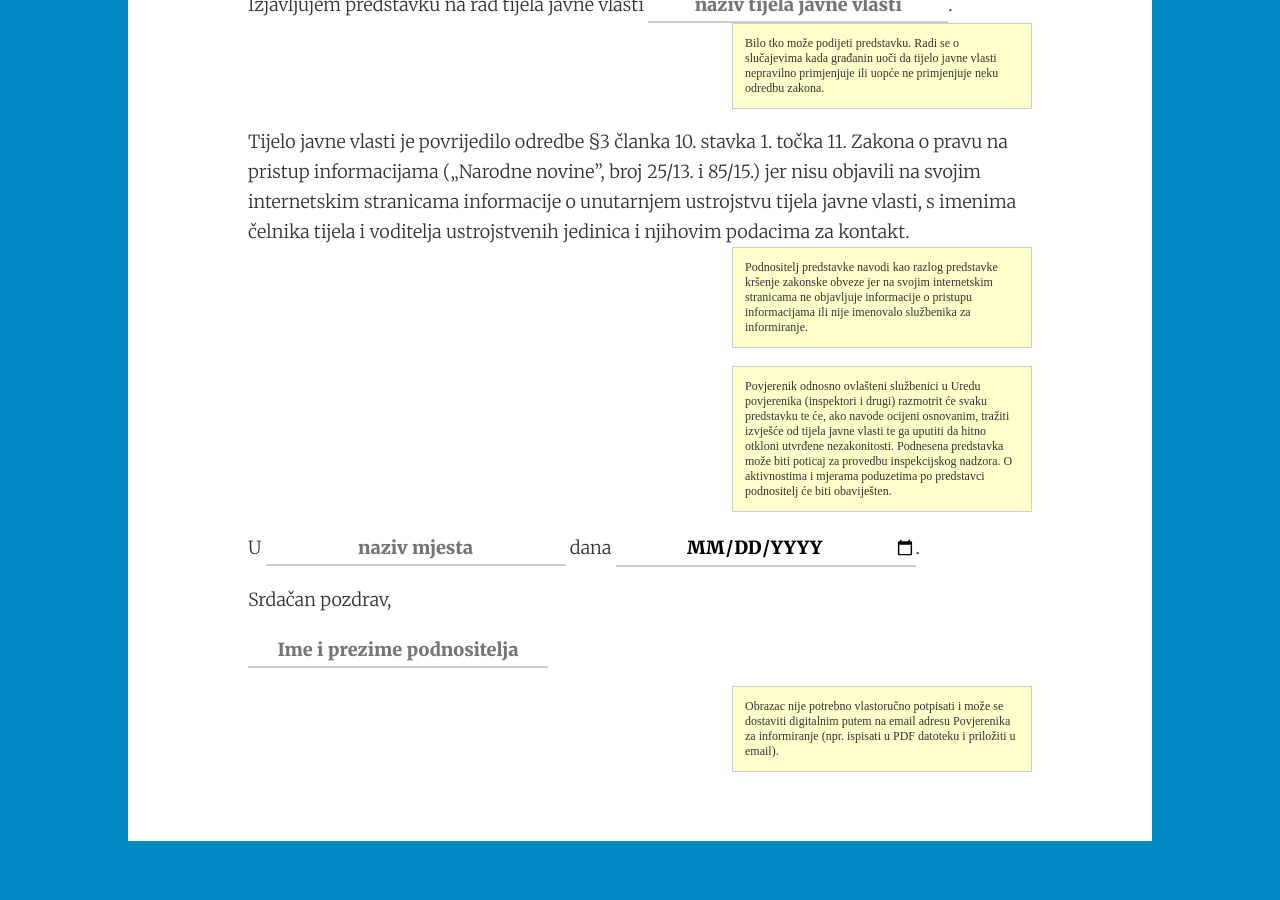
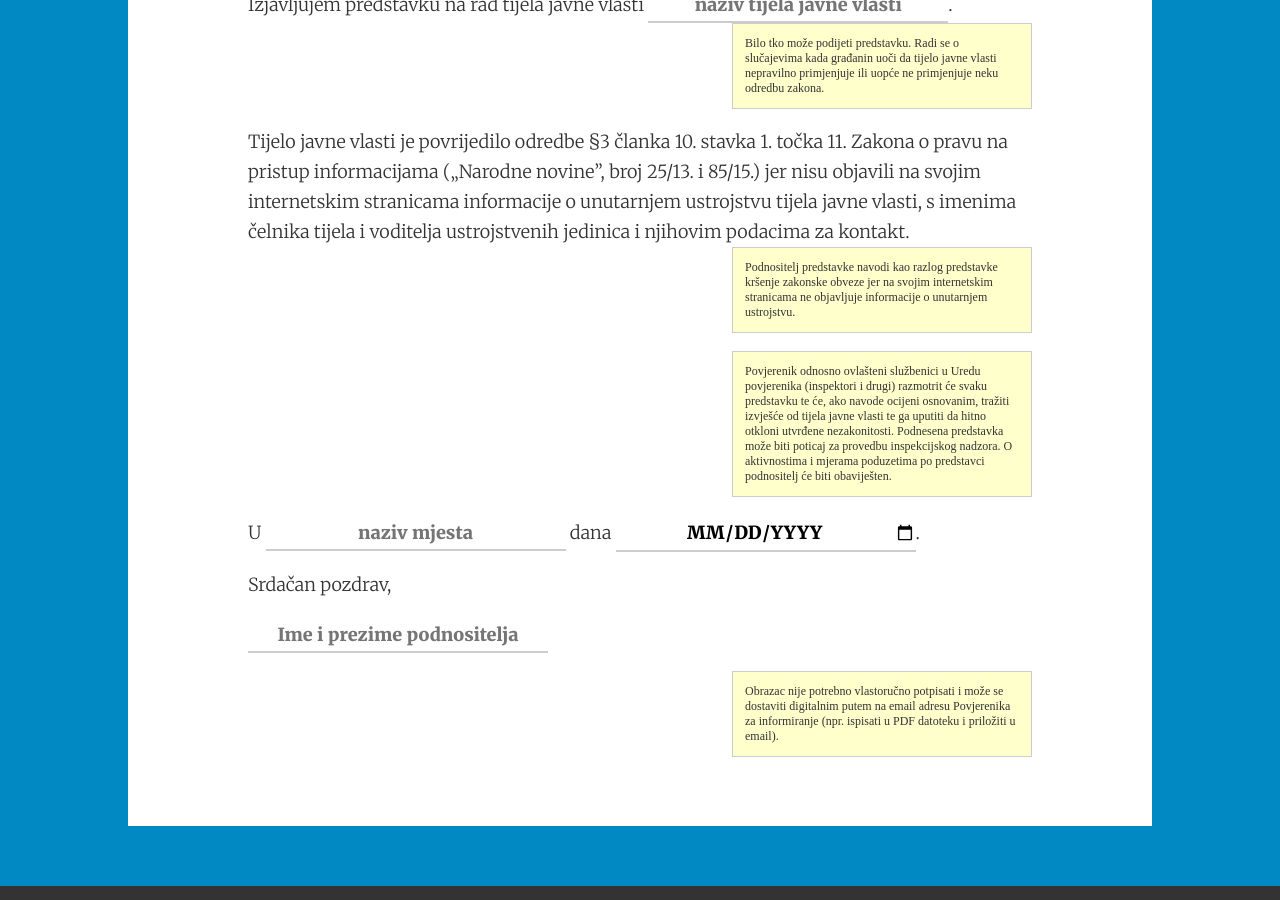
Before and after one commit to codeforcroatia/legal-boilerplate, a Jekyll site: the page built from _posts/2016-04-20-ppi_predstavka_web_ustrojstvo.html, in a window 1280 px wide and 900 px high, scrolled down 1137 px. Built offline with Jekyll 4.4.1, drawn with Linux system fonts in a browser that asks for light colours; some web fonts are replaced.

Commit message:
Update 2016-04-20-ppi_predstavka_web_ustrojstvo.html

```diff
--- a/_posts/2016-04-20-ppi_predstavka_web_ustrojstvo.html
+++ b/_posts/2016-04-20-ppi_predstavka_web_ustrojstvo.html
@@ -34,7 +34,7 @@
 <span class="aside">Bilo tko može podijeti predstavku. Radi se o slučajevima kada građanin uoči da tijelo javne vlasti nepravilno primjenjuje ili uopće ne primjenjuje neku odredbu zakona.</span></p>
 
 <p>Tijelo javne vlasti je povrijedilo odredbe §3 članka 10. stavka 1. točka 11. Zakona o pravu na pristup informacijama („Narodne novine”, broj 25/13. i 85/15.) jer nisu objavili na svojim internetskim stranicama informacije o unutarnjem ustrojstvu tijela javne vlasti, s imenima čelnika tijela i voditelja ustrojstvenih jedinica i njihovim podacima za kontakt.
-<span class="aside">Podnositelj predstavke navodi kao razlog predstavke kršenje zakonske obveze jer na svojim internetskim stranicama ne objavljuje informacije o pristupu informacijama ili nije imenovalo službenika za informiranje.</span></p>
+<span class="aside">Podnositelj predstavke navodi kao razlog predstavke kršenje zakonske obveze jer na svojim internetskim stranicama ne objavljuje informacije o unutarnjem ustrojstvu.</span></p>
 
 <p><span class="aside">Povjerenik odnosno ovlašteni službenici u Uredu povjerenika (inspektori i drugi) razmotrit će svaku predstavku te će, ako navode ocijeni osnovanim, tražiti izvješće od tijela javne vlasti te ga uputiti da hitno otkloni utvrđene nezakonitosti. Podnesena predstavka može biti poticaj za provedbu inspekcijskog nadzora. O aktivnostima i mjerama poduzetima po predstavci podnositelj će biti obaviješten.</span></p>
 
```
